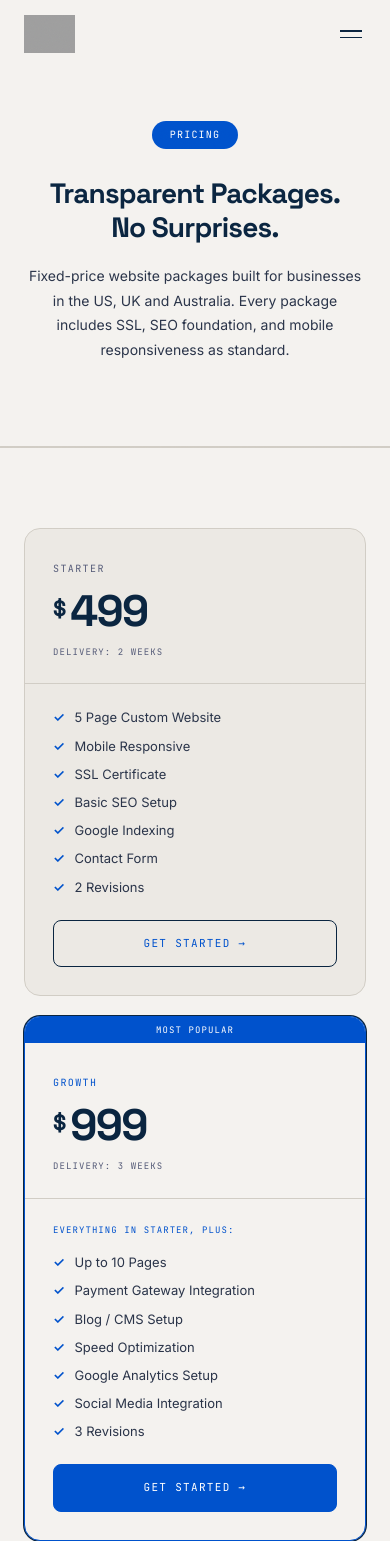
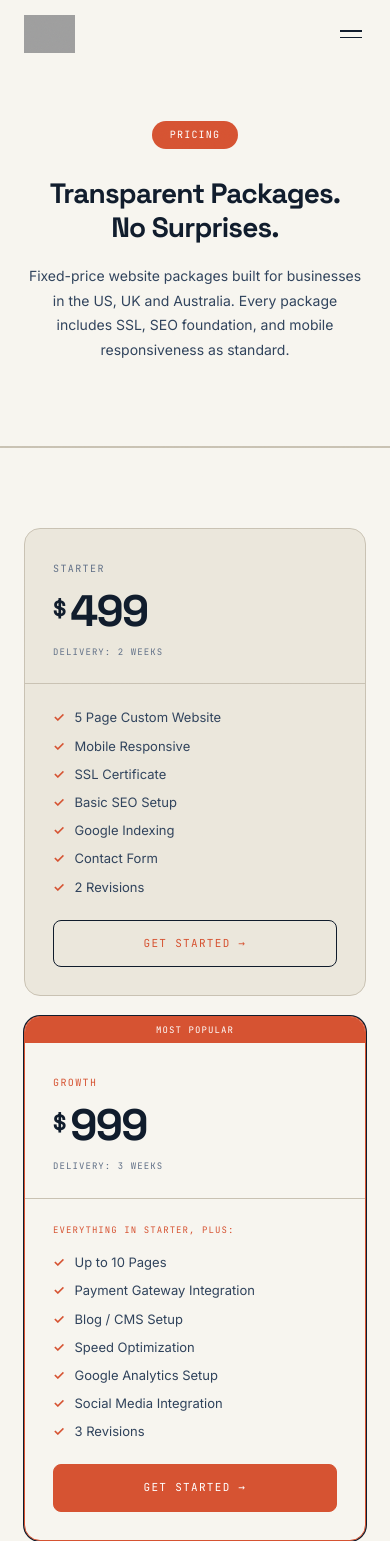
Before and after one commit to kushaln7/NEXORA, a PHP site: page /packages.html in a window 390 px wide. Shown: the top 1541 px of the page. Run offline with PHP 8.4, Linux system fonts and the light colour scheme; some libraries are stand-ins or nearby versions; grey boxes are pictures that could not be loaded.

Commit message:
Improve mobile responsiveness and unify Nexora color theme

```diff
--- a/css/styles.css
+++ b/css/styles.css
@@ -6,20 +6,19 @@
 /* ── Tokens ─────────────────────────────────────────── */
 :root {
   /* LAYER 1 — Matte off-white backgrounds */
-  --bg: #f4f2ef;
-  --surface: #ece9e4;
-  --surface2: #e2ded7;
-  /* Structural lines: ocean blue toned */
-  --line: #d1cdc5;
-  --line-light: #e2ded7;
-  /* LAYER 2 — Ocean blue matte text */
-  --t1: #0a2540;
-  --t2: #2a3449;
-  --t3: #555b78;
-  /* LAYER 3 — Off-purple matte accent */
-  --fire: #0052cc;
-  --fire-dim: #0a2540;
-  --fire-glow: rgba(0, 82, 204, 0.12);
+ --bg: #f7f5ef;
+ --surface: #ebe7dc;
+ --surface2: #ded8c9;
+ --line: #c9c2b3;
+ --line-light: #ded8c9;
+
+ --t1: #101c2c;
+ --t2: #30435c;
+ --t3: #617087;
+
+ --fire: #d65332;
+ --fire-dim: #101c2c;
+ --fire-glow: rgba(214, 83, 50, 0.14);
   --grain-opacity: 0.045;
   /* Slightly stronger for light bg */
 
--- a/index.html
+++ b/index.html
@@ -4,8 +4,8 @@
 <head>
   <meta charset="UTF-8">
   <meta name="viewport" content="width=device-width, initial-scale=1.0">
-  <title>LaunchLume — Product studio for ambitious software</title>
-  <meta name="description" content="We build software that holds up, ships fast, feels right, lasts. Strategy, design, and engineering from one senior team in Hyderabad, India. Delivered in 2–4 weeks.">
+  <title>Nexora Digital — Product studio for ambitious software</title>
+  <meta name="description" content="Nexora Digital builds software that holds up, ships fast, feels right, and lasts. Strategy, design, and engineering from one senior team in Hyderabad, India.">
   <meta name="theme-color" content="#0052cc">
   <link rel="canonical" href="https://launchlume.in/">
   <link rel="icon" href="images/favicon.svg" type="image/svg+xml">
```
Also changed, not shown: css/redesign.css (+85 -2 lines).
